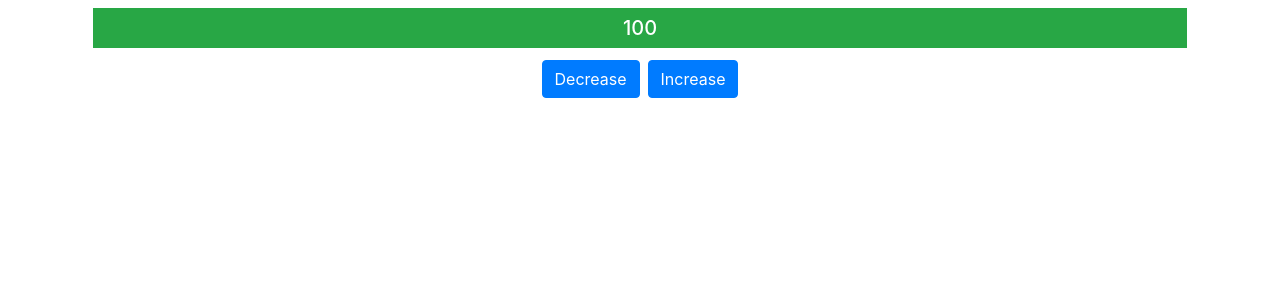
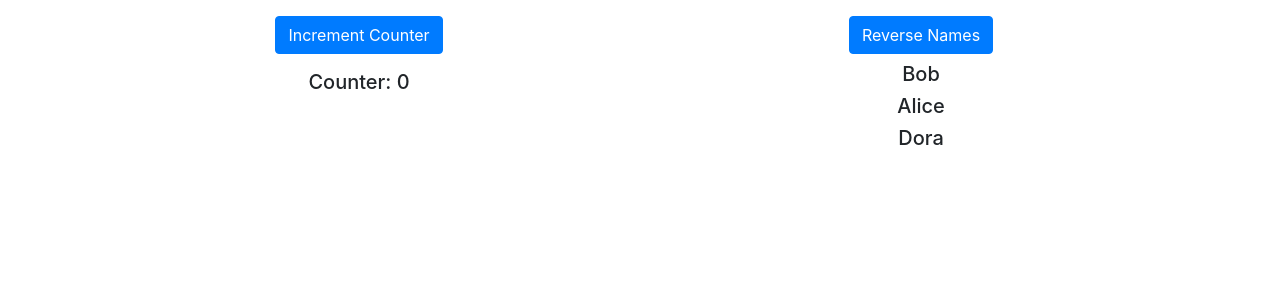
Before and after one commit to trongthanhApp/reactApressMe, a React (Create React App) app in the folder 13 - Reconciliation and Lifecycles/lifecycle/: page / in a window 1280 px wide. Shown: the top 300 px of the page. Built offline with nearby package versions, Linux system fonts and the light colour scheme.

Commit message:
feature 13.1 beginning code

```diff
--- a/13 - Reconciliation and Lifecycles/lifecycle/src/App.js
+++ b/13 - Reconciliation and Lifecycles/lifecycle/src/App.js
@@ -1,13 +1,15 @@
 import React, { Component } from 'react';
 //import { Message } from "./Message";
 import { DirectionDisplay } from './DirectionDisplay';
+import { List } from './List';
+import { Message } from './Message';
 
 export default class App extends Component {
 
     constructor(props) {
         super(props);
         this.state = {
-            counter: 100
+            counter: 0
         }
     }
 
@@ -15,18 +17,23 @@ export default class App extends Component {
         this.setState({ counter: this.state.counter + val })
     }
 
+    incrementCounter = () => {
+        this.setState({counter: this.state.counter + 1});
+    }
+
     render() {
         console.log("Render App Component");
-        return  (
-            <div className="container text-center">
-                <DirectionDisplay value={ this.state.counter } />
-                <div className="text-center">
-                    <button className="btn btn-primary m-1"
-                        onClick={ () => this.changeCounter(-1)}>Decrease</button>
-                    <button className="btn btn-primary m-1"
-                        onClick={ () => this.changeCounter(1)}>Increase</button>
+        return <div className="container text-center">
+            <div className="row p-2">
+                <div className="col-6">
+                    <Message message={`Counter: ${this.state.counter}`}
+                        callback={this.incrementCounter}
+                        text="Increment Counter" />
+                </div>
+                <div className="col-6">
+                    <List />
                 </div>
             </div>
-        )
+        </div>
     }
 }
--- a/13 - Reconciliation and Lifecycles/lifecycle/src/Message.js
+++ b/13 - Reconciliation and Lifecycles/lifecycle/src/Message.js
@@ -26,9 +26,11 @@ export class Message extends Component {
         console.log(`Render Message Component `);
         return (
             <div>
-                <ActionButton theme="primary" {...this.props}
-                        callback={ this.handleClick } />
-                { this.getMessageElement() }
+                <ActionButton theme="primary" {...this.props} />
+                <div className="h5 text-center p-2">
+                    {this.props.message}
+                </div>
+
             </div>
         )
     }
```
